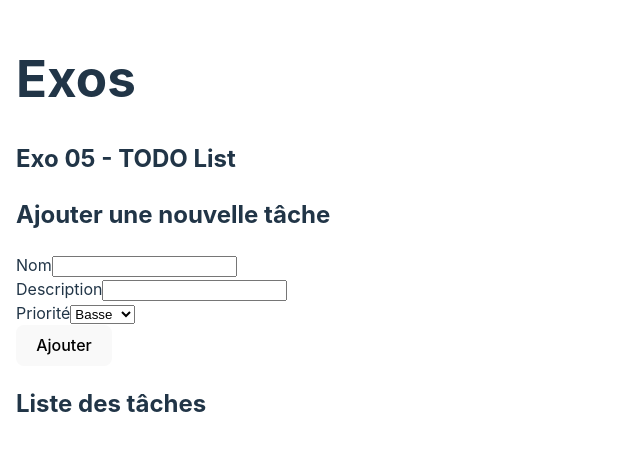
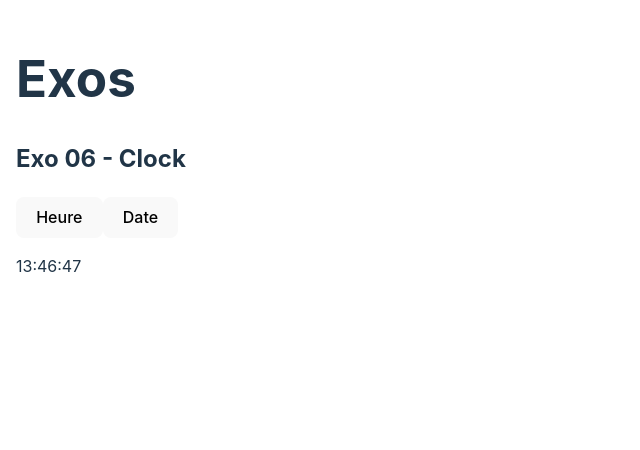
Before and after one commit to Carole-GRD/TF_React_Exos, a React (Vite) app: page / in a window 1280 px wide. Shown: the top 450 px of the page, without its empty margins (0-640 px from the left). Built offline with nearby package versions, Linux system fonts and the light colour scheme.

Commit message:
Exo 06 - Clock (hook)

```diff
--- a/src/App.jsx
+++ b/src/App.jsx
@@ -3,13 +3,14 @@ import reactLogo from './assets/react.svg'
 import viteLogo from '/vite.svg'
 import './App.css'
 
-import productData from './data/product.json';
+// import productData from './data/product.json';
 
 // import Welcome from './components/welcome/welcome'
 // import ProductCollection from './components/product-collection/product-collection'
 // import Counter from './components/counter/counter';
 // import Calculator from './components/calculator-form/calculator-form';
-import TodoList from './components/todo-list/todo-list';
+// import TodoList from './components/todo-list/todo-list';
+import Clock from './containers/clock/clock';
 
 function App() {
 
@@ -30,8 +31,11 @@ function App() {
       {/* <h2>Exo 04 - Calculator (Form)</h2>
       <Calculator /> */}
 
-      <h2>Exo 05 - TODO List</h2>
-      <TodoList />
+      {/* <h2>Exo 05 - TODO List</h2>
+      <TodoList /> */}
+
+      <h2>Exo 06 - Clock</h2>
+      <Clock />
     </div>
   )
 }
--- /dev/null
+++ b/src/components/clock-hook/date/date.jsx
@@ -0,0 +1,31 @@
+import { useEffect, useState } from "react";
+
+const DateComponent = () => {
+
+    const [date, setDate] = useState('');
+
+    useEffect(() => {
+
+        const months = [
+        "janvier", "février", "mars", "avril", "mai", "juin", "juillet",
+        "août", "septembre", "octobre", "novembre", "décembre"
+        ];
+
+        const today = new Date();
+        const day = today.getDate().toString().padStart(2, '0');
+        const month = months[today.getMonth()];
+        const year = today.getFullYear();
+
+        const formattedDate = `${day} ${month} ${year}`;
+        setDate(formattedDate);
+
+    }, []);
+
+    return (
+        <>
+            <p>{date}</p>
+        </>
+    )
+}
+
+export default DateComponent;
--- /dev/null
+++ b/src/components/clock-hook/time/time.jsx
@@ -0,0 +1,59 @@
+import { useEffect } from "react";
+import { useState } from "react";
+
+
+const TimeComponent = () => {
+
+    const [value, setValue] = useState('');
+    const [hour, setHour] = useState('');
+    const [minute, setMinute] = useState('');
+    const [second, setSecond] = useState('');
+
+    useEffect(() => {
+        const interval = setInterval(() => {
+            const currentValue =
+            new Date().getHours() * 3600 +
+            new Date().getMinutes() * 60 +
+            new Date().getSeconds();
+            setValue(currentValue);
+
+            const currentHour = Math.floor(currentValue / 3600);
+            setHour(currentHour);
+
+            const currentMinute = Math.floor((currentValue % 3600) / 60);
+            setMinute(currentMinute);
+
+            const currentSecond = Math.floor(currentValue % 3600 % 60);
+            setSecond(currentSecond);
+        }, 1000);
+
+        return () => clearInterval(interval);
+    }, [])
+
+
+    // ON INIT
+    useEffect(() => {
+        // console.log('ON INIT');
+        const interval = setInterval(() => {
+            setValue((prevValue) => prevValue + 0.2);
+        }, 200);
+
+        // ON DESTROY
+        return () => {
+            // console.log('ON DESTROY');
+            clearInterval(interval);
+        }
+    }, []);
+
+
+    const time = `${hour < 10 ? `0${hour}` : hour}:${minute < 10 ? `0${minute}` : minute}:${second < 10 ? `0${second}` : second}`;
+
+    return (
+        <>
+            <p>{time !== '0:0:0' && time}</p>
+            {/* <p>{time}</p> */}
+        </>
+    )
+}
+
+export default TimeComponent;
--- /dev/null
+++ b/src/containers/clock/clock.jsx
@@ -0,0 +1,22 @@
+import { useState } from "react";
+import DateComponent from "../../components/clock-hook/date/date";
+import TimeComponent from "../../components/clock-hook/time/time";
+
+
+
+const Clock = () => {
+
+    const [currentComponent, setCurrentComponent] = useState('time');
+
+    return (
+        <>
+            <button onClick={() => setCurrentComponent('time')}>Heure</button>
+            <button onClick={() => setCurrentComponent('date')}>Date</button>
+
+            {currentComponent === 'time' && <TimeComponent />}
+            {currentComponent === 'date' &&  <DateComponent />}
+        </>
+    )
+}
+
+export default Clock;
```
